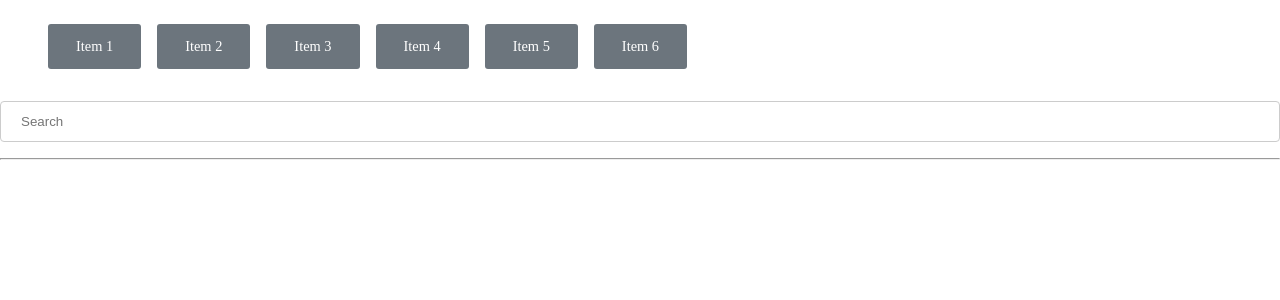
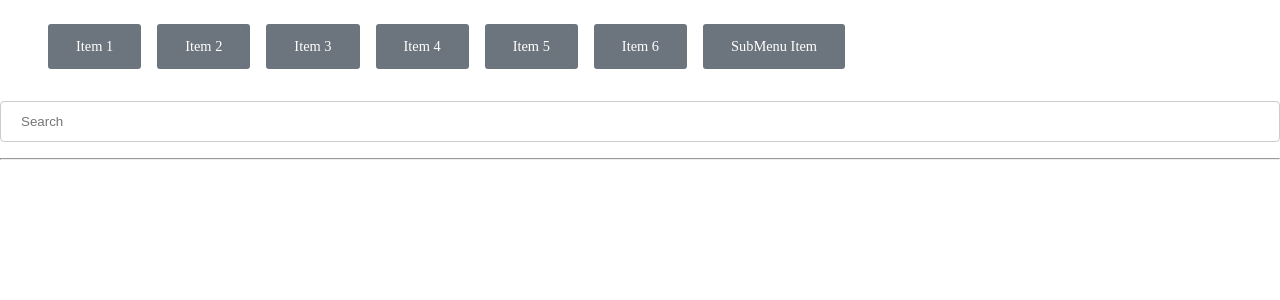
Before and after one commit to Habib97SE/simple-react-system, a React (Create React App) app: page / in a window 1280 px wide. Shown: the top 300 px of the page. Built offline with nearby package versions, Linux system fonts and the light colour scheme.

Commit message:
Edited the Navigation folder

```diff
--- a/src/App.js
+++ b/src/App.js
@@ -6,12 +6,20 @@ import TextField from "./components/Forms/TextField";
 
 function App() {
   let navItems = [
-    { link: "https://www.google.com", text: "Item 1" },
-    { link: "https://www.bing.com", text: "Item 2" },
-    { link: "https://www.google.com", text: "Item 3" },
-    { link: "https://www.bing.com", text: "Item 4" },
-    { link: "https://www.google.com", text: "Item 5" },
-    { link: "https://www.bing.com", text: "Item 6" },
+    { hasSubMenu: false, link: "https://www.google.com", text: "Item 1" },
+    { hasSubMenu: false, link: "https://www.bing.com", text: "Item 2" },
+    { hasSubMenu: false, link: "https://www.google.com", text: "Item 3" },
+    { hasSubMenu: false, link: "https://www.bing.com", text: "Item 4" },
+    { hasSubMenu: false, link: "https://www.google.com", text: "Item 5" },
+    { hasSubMenu: false, link: "https://www.bing.com", text: "Item 6" },
+    {
+      hasSubMenu: true,
+      text: "SubMenu Item",
+      subMenuItems: [
+        { link: "https://www.facebook.com", text: "Facebook" },
+        { link: "https://www.twitter.com", text: "Twitter" },
+      ],
+    },
   ];
   return (
     <>
--- a/src/components/Navigation/Navigation.jsx
+++ b/src/components/Navigation/Navigation.jsx
@@ -1,6 +1,14 @@
 import React from "react";
+import SubMenu from "./SubMenu";
 
 export default function Navigation(props) {
+  const hasSubMenu = (item) => {
+    if (item.hasSubMenu) {
+      return <SubMenu items={item} />;
+    } else {
+      return false;
+    }
+  };
   return (
     <>
       <nav className="navbar">
```
